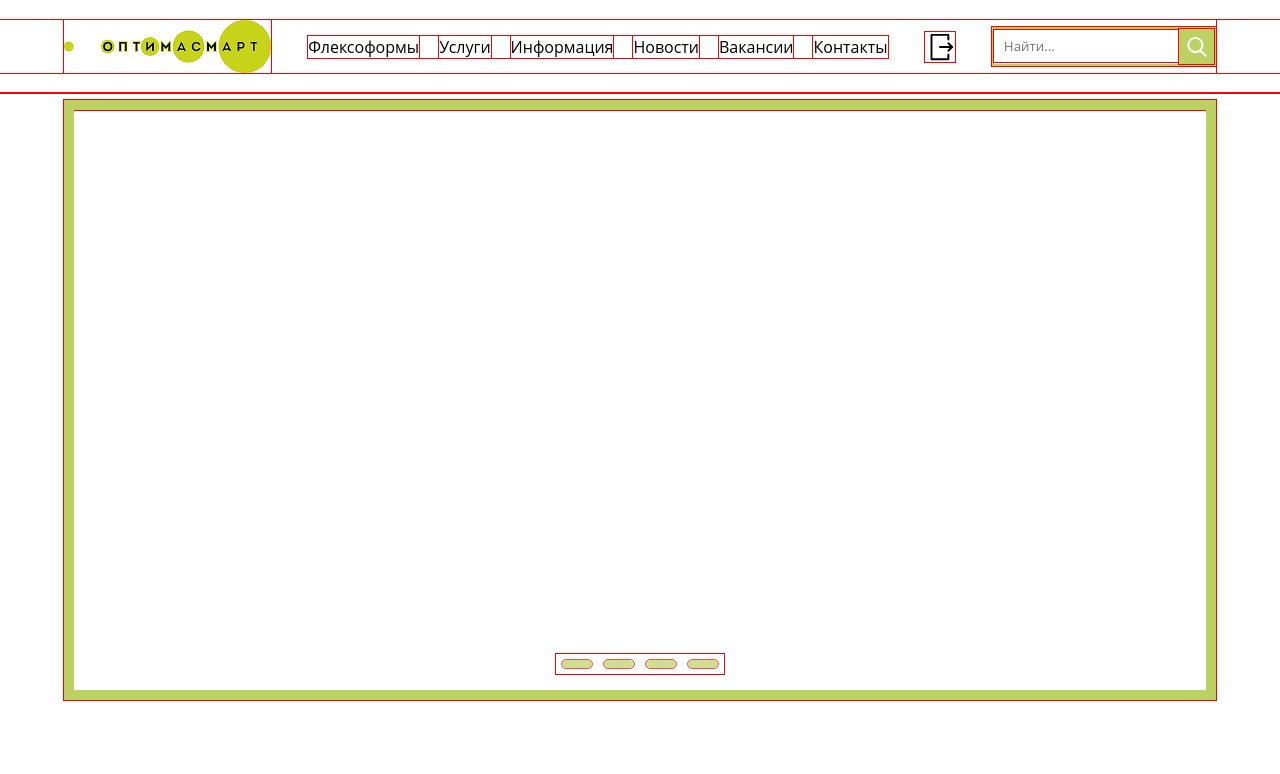
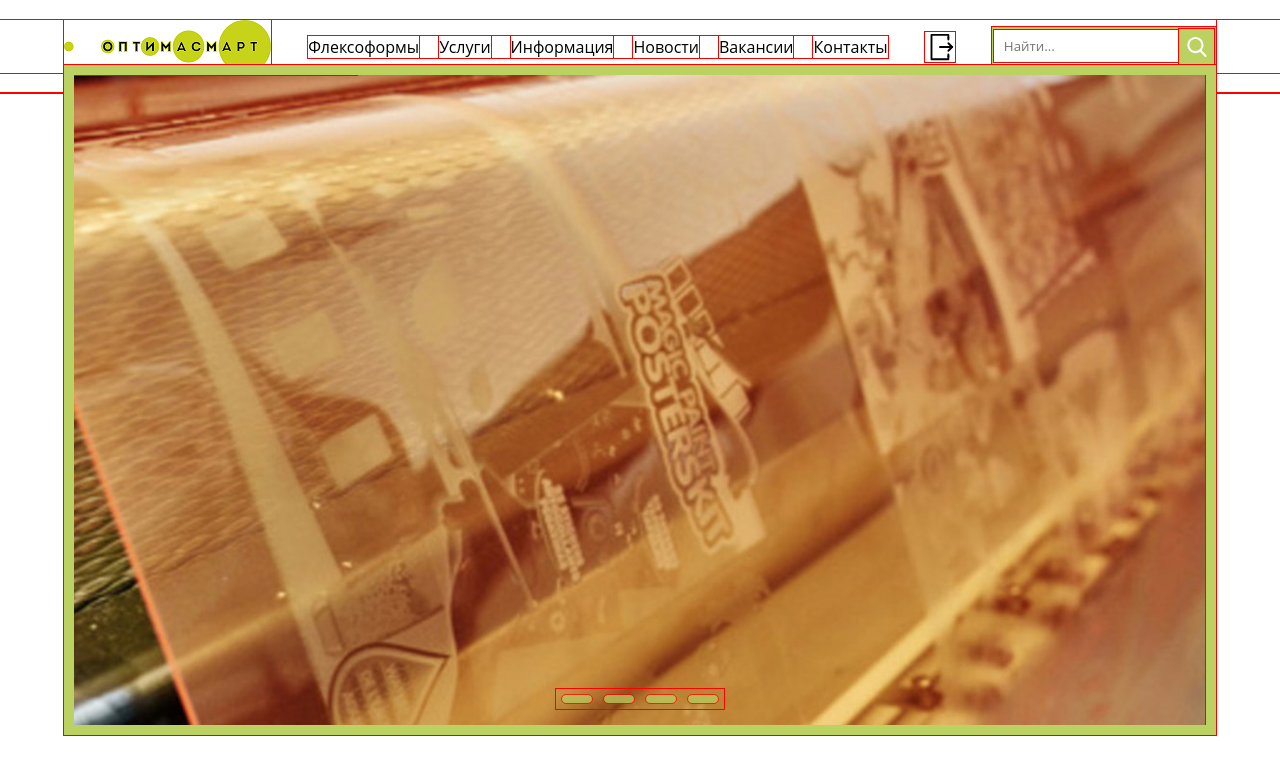
Before and after one commit to Ellenochka/Optimasmart, a plain HTML site: page index.html in a window 1280 px wide. Drawn offline with Linux system fonts and the light colour scheme.

Commit message:
Add files via upload

```diff
--- a/css/image.css
+++ b/css/image.css
@@ -170,7 +170,7 @@ body {
 
 .slider{
 	width: 90%;
-	min-height: 600px;
+	min-height: 650px;
 	overflow: hidden;
 	border: 10px solid #bbd162;
 }
@@ -226,10 +226,11 @@ input[name="r"]{
 }
 
 .slide-image{
-
+	height: 650px;
 	background-repeat: no-repeat;
 	background-position: center;
 	background-size: cover;
+	width: 25%;
 }
 
 .img-1{
```
